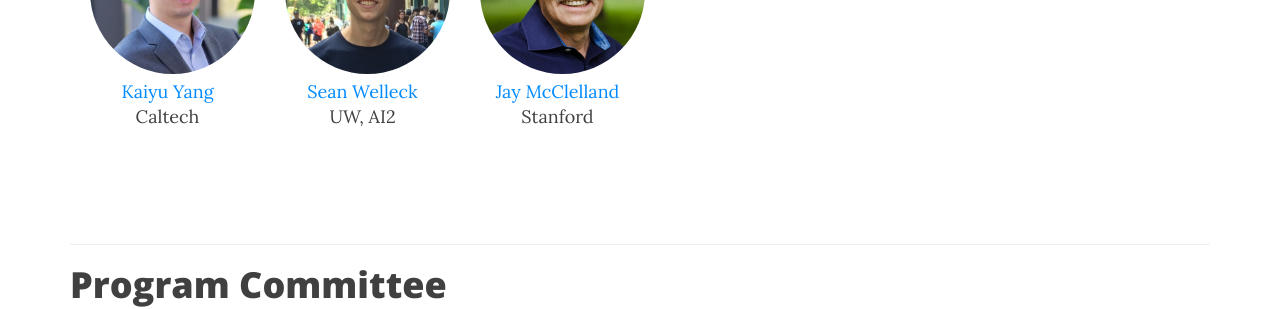
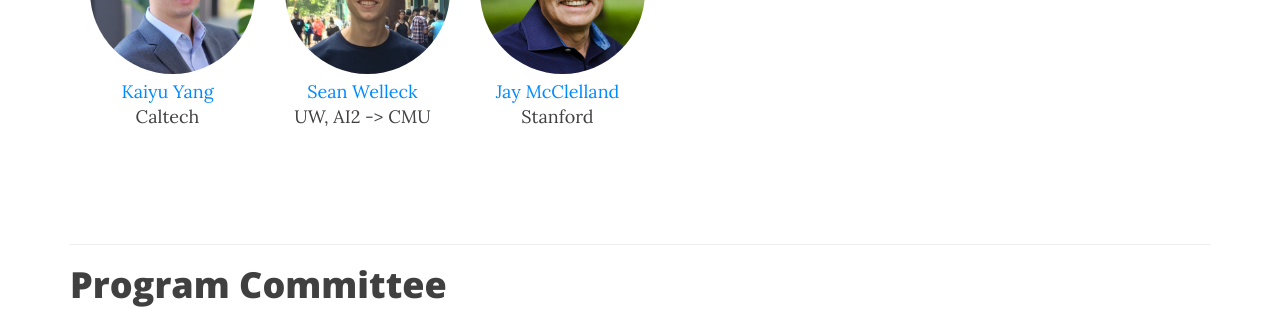
Before and after one commit to mathai2023/mathai2023.github.io, a Jekyll site: the page built from index.md, in a window 1280 px wide and 900 px high, scrolled down 2375 px. Shown: the part 155-464 px from the top of the window. Built offline with Jekyll 4.4.1, drawn with Linux system fonts in a browser that asks for light colours; nearby versions of some CDN libraries.

Commit message:
Update organizers.yml

```diff
--- a/_data/organizers.yml
+++ b/_data/organizers.yml
@@ -26,7 +26,7 @@ kyang:
 swelleck:
   name: "Sean Welleck"
   url: "https://wellecks.com/"
-  affiliation: "UW, AI2"
+  affiliation: "UW, AI2 -> CMU"
   img: "swelleck.png"
 jmcclelland:
   name: "Jay McClelland"
```
